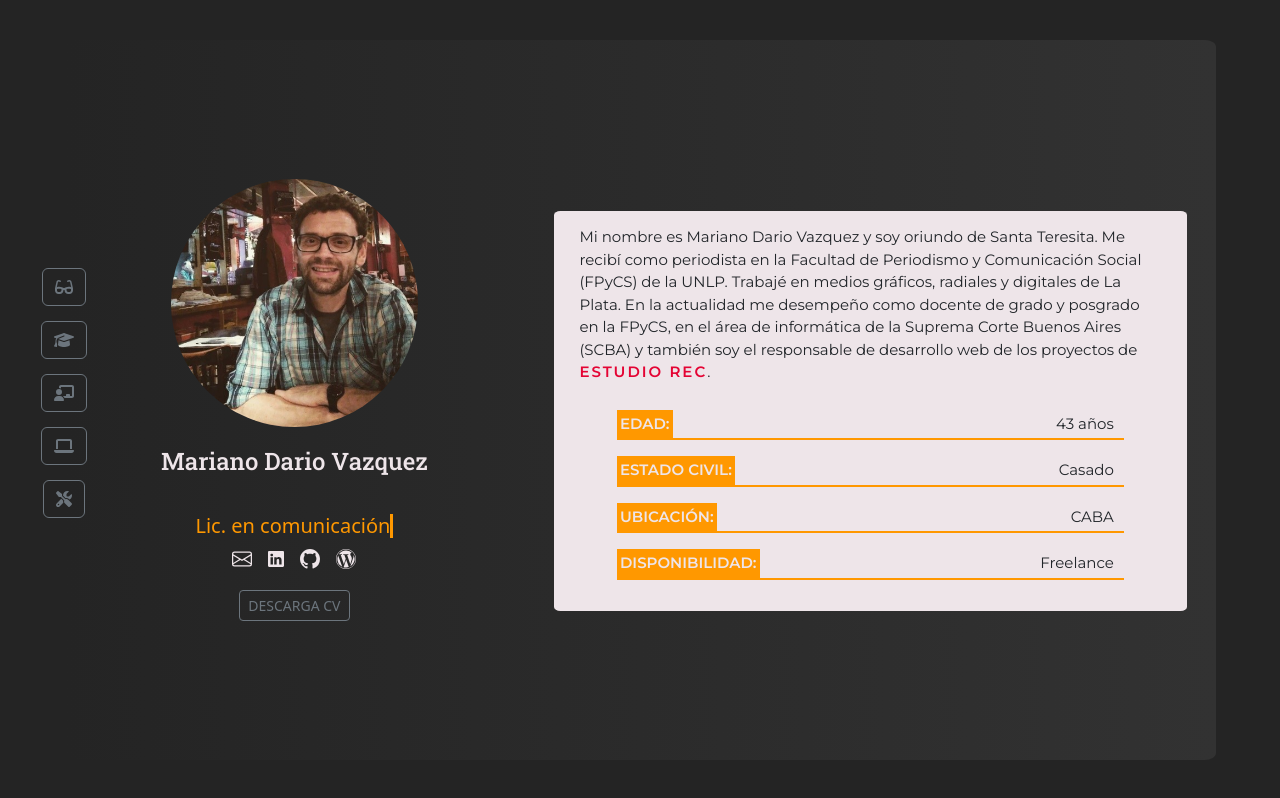
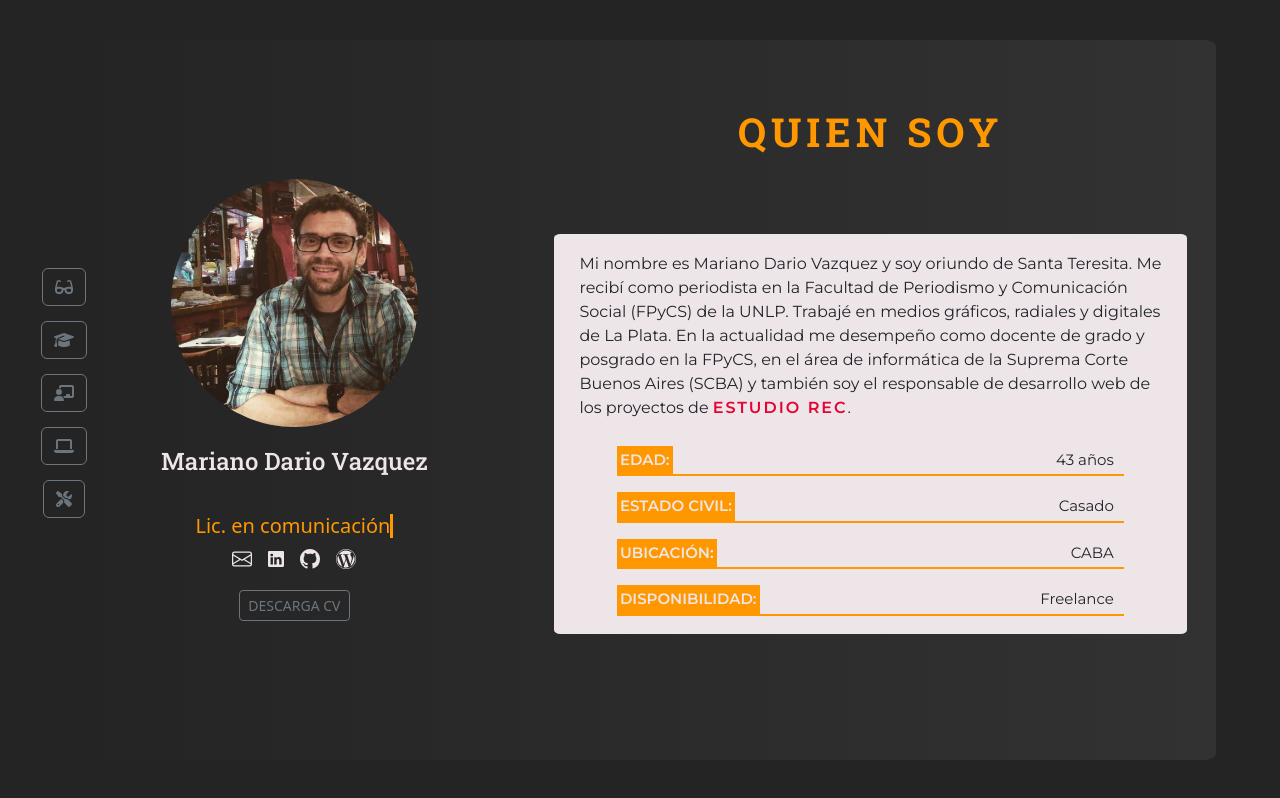
Before and after one commit to mareanovazquez/CurriculumVitae, a React (Vite) app: page / in a window 1280 px wide. Built offline with nearby package versions, Linux system fonts and the light colour scheme.

Commit message:
eliminación bootrap y ajustes responsivos de estilos

```diff
--- a/src/estilos.css
+++ b/src/estilos.css
@@ -82,7 +82,7 @@ body {
     flex-direction: column;
     justify-content: center;
     align-items: center;
-    }
+}
 
 .contenedorHeader {
     display: flex;
@@ -115,7 +115,7 @@ body {
     color: #EEE5E9;
     font-size: 25px;
     font-family: 'Roboto Slab', serif;
-    }
+}
 
 .contenedorFooter {
     display: flex;
@@ -183,7 +183,7 @@ body {
 
 }
 
-.contenedorSobreMi .card-header {
+.contenedorSobreMi .encabezadoSobreMi {
     color: #ff9800;
     font-family: 'Roboto Slab', serif;
     font-weight: 700;
@@ -251,7 +251,7 @@ body {
 
 .datosPerfil p span {
     background-color: #ff9800;
-    color:#EEE5E9;
+    color: #EEE5E9;
     font-weight: 900;
     padding: 3px;
     font-size: 14px;
@@ -267,7 +267,7 @@ body {
     justify-content: space-evenly;
 }
 
-.contenedorFormacion .card-header {
+.contenedorFormacion .encabezadoFormacion{
     color: #ff9800;
     font-family: 'Roboto Slab', serif;
     font-weight: 700;
@@ -319,7 +319,7 @@ body {
     justify-content: space-evenly;
 }
 
-.contenedorDocencia .card-header {
+.contenedorDocencia .encabezadoDocencia{
     color: #ff9800;
     font-family: 'Roboto Slab', serif;
     font-weight: 700;
@@ -339,7 +339,7 @@ body {
     max-height: 250px;
     overflow-y: auto;
     border-radius: 1%;
-        padding: 10px;
+    padding: 10px;
 }
 
 .contenidoDocencia .titleDocencia {
@@ -596,7 +596,7 @@ body {
         width: 95%;
     }
 
-    .biografia .card-text {
+    .biografia .textoBiografia{
         font-size: 16px;
     }
 
@@ -625,12 +625,12 @@ body {
 
     /* DOCENCIA */
 
-    .contenedorDocencia .card-header {
+    .contenedorDocencia .encabezadoDocencia{
         padding-bottom: 10px;
     }
 
 
-    .contenidoDocencia .card-title {
+    .contenidoDocencia .titleDocencia{
         font-size: 25px;
     }
 
@@ -640,7 +640,7 @@ body {
 
     /* EXPERIENCIA */
 
-    .contenedorExperiencia .headerExperiencia {
+    .contenedorExperiencia .encabezadoExperiencia {
         padding-bottom: 10px;
     }
 
@@ -672,7 +672,7 @@ body {
 
     .contenedorHabilidades .contenidoSkills .listSkills li .skillText {
         padding-left: 0px;
-        font-size: 20px;
+        font-size: 17px;
     }
 
     .percentageRedaccion,
@@ -726,7 +726,7 @@ body {
 
     /* CONTENEDOR ABOUT ME */
 
-    .contenedorSobreMi .card-header {
+    .contenedorSobreMi .encabezadoSobreMi{
         font-size: 30px;
     }
 
@@ -738,7 +738,7 @@ body {
         width: 80%;
     }
 
-    .biografia .card-text {
+    .biografia .textoBiografia {
         font-family: 'Montserrat', sans-serif;
         font-size: 16px;
     }
@@ -858,7 +858,6 @@ body {
         justify-content: space-between;
         align-items: center;
 
-
         /*decoración contenido*/
         background: linear-gradient(270deg, rgba(50, 50, 50, 1) 0%, rgba(36, 36, 36, 1) 100%);
     }
@@ -959,7 +958,6 @@ body {
     .contenedorDEFH {
         width: 55%;
         height: 90vh;
-
     }
 
     /* CONTENEDOR ABOUT ME */
@@ -986,7 +984,7 @@ body {
     }
 
     .contenidoSobreMi {
-        justify-content: start;
+        justify-content: center;
         max-height: 400px;
 
     }
@@ -1001,7 +999,7 @@ body {
     }
 
     .textoBiografia a {
-        color:#e40434;
+        color: #e40434;
         text-decoration: none;
         font-weight: 700;
         letter-spacing: 1px;
@@ -1036,15 +1034,17 @@ body {
     }
 
     .contenidoFormacion {
-
+        display: flex;
+        flex-direction: column;
+        justify-content: center;
         max-height: 400px;
-        border-radius: 1%;
-    }
+        }
 
     .formacion {
         padding: 10px;
 
     }
+
     /* DOCENCIA */
     .contenedorDocencia {
         /* Dimensiones del contenedor */
@@ -1068,7 +1068,10 @@ body {
 
     .contenidoDocencia {
         max-height: 400px;
+    }
 
+    .contenidoDocencia .docencia {
+        padding-top: 10px;
     }
 
     /* EXPERIENCIA */
@@ -1094,14 +1097,15 @@ body {
 
     .contenidoExperiencia {
         max-height: 400px;
+        padding-left: 20px;
     }
 
     .contenidoExperiencia ul .itemExp {
-        font-size: 18px;
+        font-size: 16px;
     }
 
     .contenidoExperiencia ul .subItemExp {
-        font-size: 16px;
+        font-size: 15px;
     }
 
     /* HABILIDADES */
@@ -1132,7 +1136,7 @@ body {
     .contenedorHabilidades .contenidoSkills .listSkills {
         list-style: none;
         text-align: left;
-        font-size: 15px;
+        font-size: 14px;
         font-family: "Montserrat", sans-serif;
         margin-left: -10px;
     }
@@ -1150,6 +1154,7 @@ body {
         width: 25%;
         padding-left: 5px;
         text-align: left;
+        font-size: 18px;
     }
 
     .contenedorHabilidades .contenidoSkills .listSkills li .skillLevel {
```
